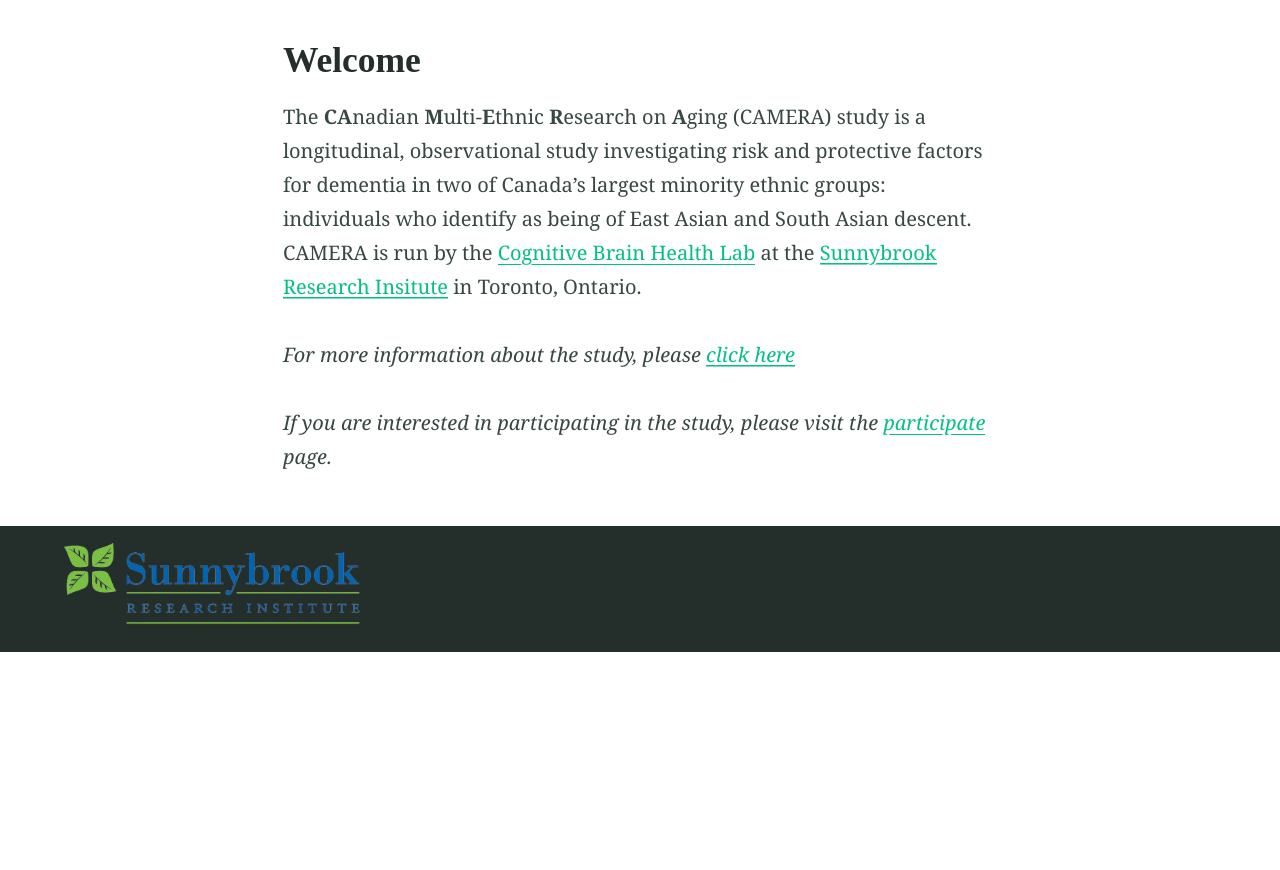
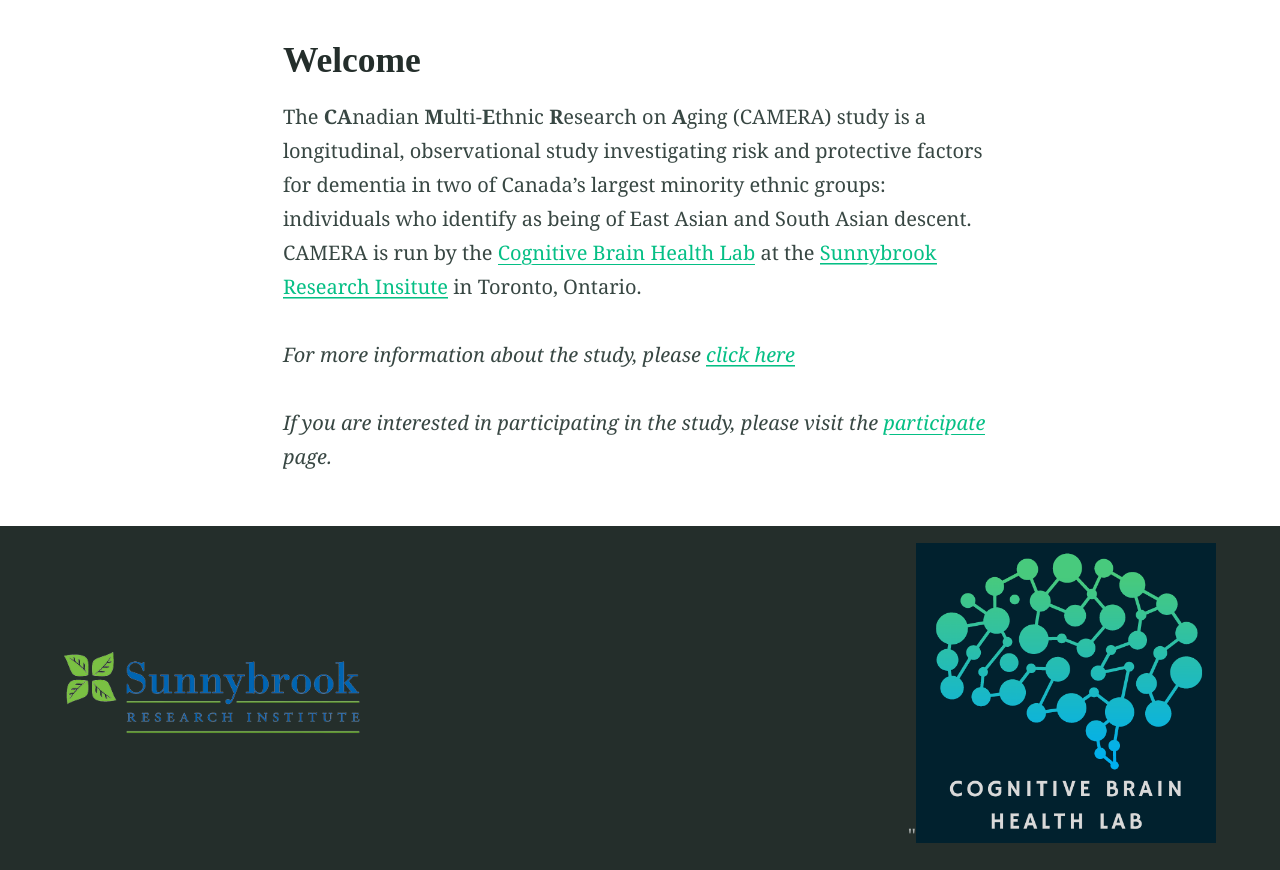
Before and after one commit to camerastudy/camerastudy.github.io, a Jekyll site: the page built from index.md, in a window 1280 px wide, cut to the strip 428-1298 px from the top of the page. Built offline with Jekyll 4.4.1, drawn with Linux system fonts in a browser that asks for light colours; before the commit the page ends 1080 px from its top, so only the background shows below that.

Commit message:
Update footer

```diff
--- a/_includes/nav-footer.html
+++ b/_includes/nav-footer.html
@@ -1,9 +1,7 @@
 {% if site.navigation_footer %}
 <nav class="nav  nav--footer">
-  <!---<ul class="list list--nav">--->
-  <ul class="list list--nav style=display: flex; align-items: center; justify-content: center;">
+  <ul class="list list--nav">
     {% for item in site.navigation_footer %}
-
       {% if item.url contains '://' %}
         {% assign url = item.url %}
       {% else %}
@@ -12,7 +10,7 @@
 
       <!---<li class="item  item--nav{% if item.url == page.url %}  item--current{% endif %}">
         <a href="{{ url }}">{{ item.title }}</a>--->
-      <li><a href="{{ url }}"<img src="/assets/logos/cbhlab_logo_wordmark.png" width="300" hspace="50"></a></li>
+      <li>"<img src="/assets/logos/cbhlab_logo_wordmark.png" width="300" hspace="50"></li>
     {% endfor %}
   </ul>
 </nav>
```
